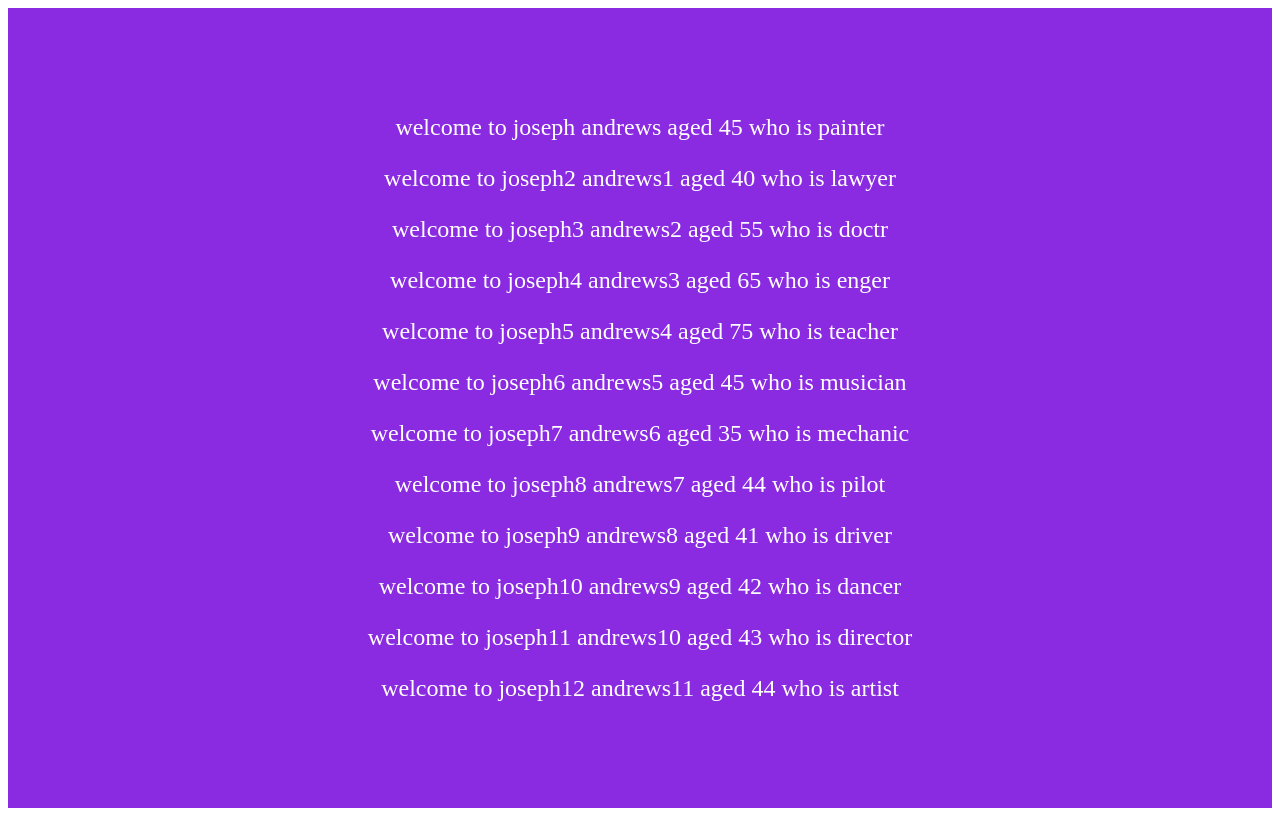
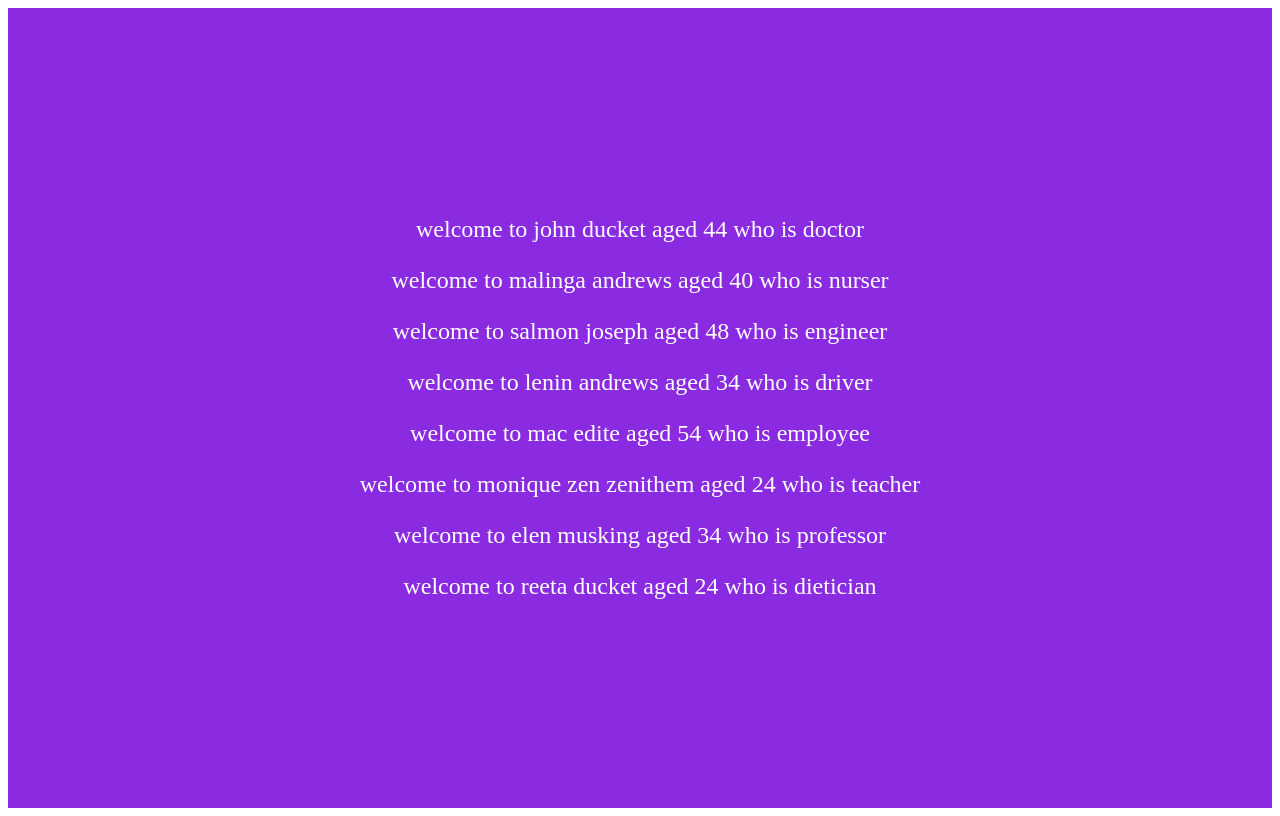
Before and after one commit to kalpanadd/REACT, a React (Create React App) app: page / in a window 1280 px wide. Built offline with nearby package versions, Linux system fonts and the light colour scheme; a web font is replaced by a local one.

Commit message:
mapping of backend data

```diff
--- a/src/Basics/App3.jsx
+++ b/src/Basics/App3.jsx
@@ -1,8 +1,96 @@
 import React from 'react'
 import Welcome from './Welcome';
 
+//probably this data might be coming from backend or api
+const employeeData = [
+    {
+        firstname: "john",
+        lastname: "ducket",
+        occupation: "doctor",
+        age: 44,
+        id: 1
+
+    },
+
+    {
+        firstname: "malinga",
+        lastname: "andrews",
+        occupation: "nurser",
+        age: 40,
+        id: 2
+
+    },
+    {
+        firstname: "salmon",
+        lastname: "joseph",
+        occupation: "engineer",
+        age: 48,
+        id: new Date().getTime().toString()
+
+    },
+    {
+        firstname: "lenin",
+        lastname: "andrews",
+        occupation: "driver",
+        age: 34,
+        id: 4
+
+
+    },
+    {
+        firstname: "mac",
+        lastname: "edite",
+        occupation: "employee",
+        age: 54,
+        id: 5
+
+    },
+    {
+        firstname: "monique zen",
+        lastname: "zenithem",
+        occupation: "teacher",
+        age: 24,
+        id: 6
+
+    },
+    {
+        firstname: "elen",
+        lastname: "musking",
+        occupation: "professor",
+        age: 34,
+        id: 7
+
+    },
+    {
+        firstname: "reeta",
+        lastname: "ducket",
+        occupation: "dietician",
+        age: 24,
+        id: 8
+
+    }
+]
+
+
 function App3() {
-    return (  //generally here 13times same component rendered but if there are 100timess to render that time this copy paste approach wil not work hence mapping is used
+    return (
+        <div>
+            {employeeData.map((data) => {
+                const { firstname, lastname, occupation, age, id } = data;
+                return <Welcome firstname={firstname} lastname={lastname} occupation={occupation} age={age} id={id} />
+
+            })}
+
+        </div>
+    )
+}
+
+export default App3
+
+
+
+/*function App3() {
+    return (  //generally here 13times same component rendered but if there are 100timess to render that time this copy paste approach wil not workmost of the toimes this data comes from backend so may containe 100000s data may contain  hence mapping is useds
         <div>
             <Welcome firstname='joseph' lastname='andrews' occupation='painter' age='45' />
             <Welcome firstname='joseph2' lastname='andrews1' occupation='lawyer' age='40' />
@@ -21,4 +109,4 @@ function App3() {
     )
 }
 
-export default App3
+export default App3*/
```
